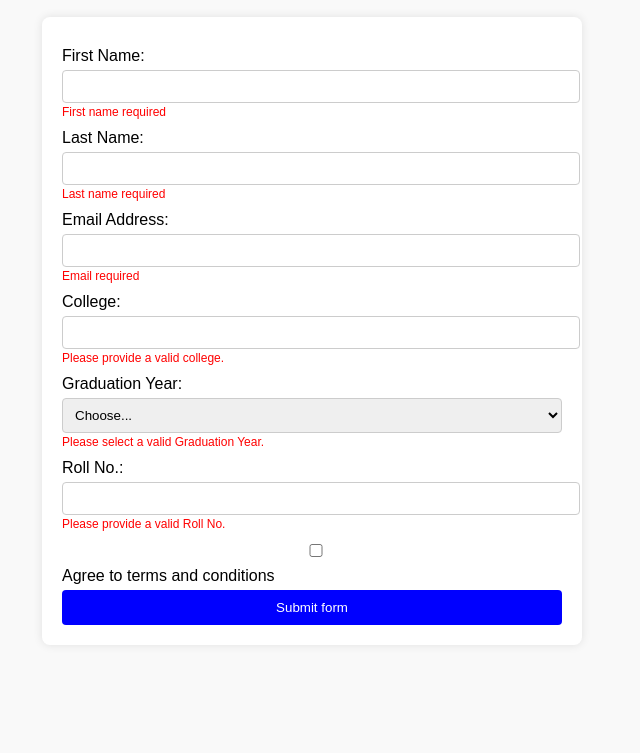
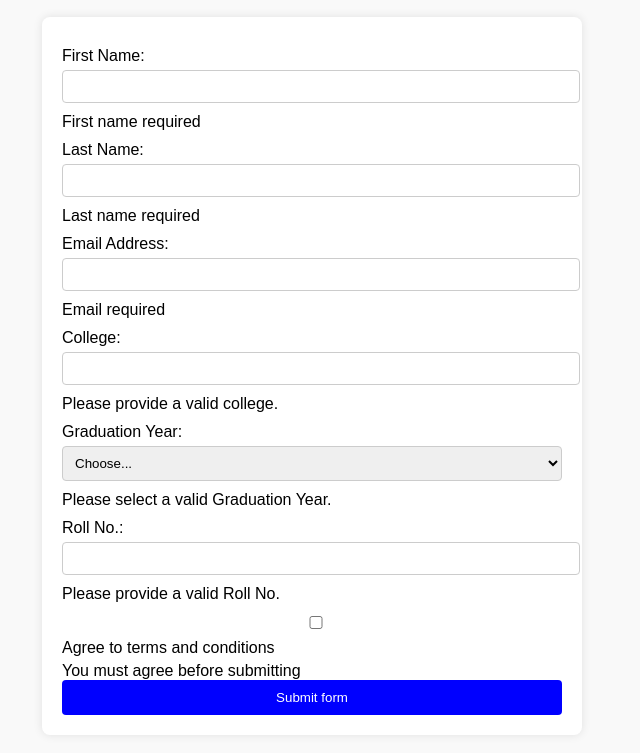
Before and after one commit to acciojob/bootstrap-form-easy-Kanchan101112, a website: page main.html in a window 1280 px wide. Shown: the part 111-864 px from the top of the page, without its empty margins (328-968 px from the left). Before the commit the page ends 816 px from the top, so only its background shows below. Drawn offline with Linux system fonts and the light colour scheme.

Commit message:
created a submission

```diff
--- a/main.html
+++ b/main.html
@@ -12,7 +12,7 @@
             padding: 20px;
             background-color: #f9f9f9;
 		}
-		h2 {
+		h2{
     text-align: center;
 }
 		form {
@@ -68,40 +68,40 @@ select:invalid + .error-message {
   <h2>Internship Form</h2>
 
     <form id="internship-form">
-        <label for="first-name-input">First Name:</label>
+        <label for="first-name-input" class="form-control">First Name:</label>
         <input type="text" id="first-name-input" required>
-        <span class="error-message">First name required</span>
+        <span class="invalid-feedback">First name required</span>
 
         <label for="last-name-input">Last Name:</label>
         <input type="text" id="last-name-input" required>
-        <span class="error-message">Last name required</span>
+        <span class="invalid-feedback">Last name required</span>
 
         <label for="email-input">Email Address:</label>
         <input type="email" id="email-input" required>
-        <span class="error-message">Email required</span>
+        <span class="invalid-feedback">Email required</span>
 
         <label for="college-input">College:</label>
         <input type="text" id="college-input" required>
-        <span class="error-message">Please provide a valid college.</span>
+        <span class="invalid-feedback">Please provide a valid college.</span>
 
-        <label for="graduation-year">Graduation Year:</label>
-        <select id="graduation-year" required>
+        <label for="for=grad-year-select">Graduation Year:</label>
+        <select id="for=grad-year-select" required>
             <option value="">Choose...</option>
             <option value="2020">2020</option>
             <option value="2021">2021</option>
             <option value="2022">2022</option>
             <option value="2023">2023</option>
         </select>
-        <span class="error-message">Please select a valid Graduation Year.</span>
+        <span class="invalid-feedback">Please select a valid Graduation Year.</span>
 
         <label for="roll-no-input">Roll No.:</label>
         <input type="text" id="roll-no-input" required>
-        <span class="error-message">Please provide a valid Roll No.</span>
+        <span class="invalid-feedback">Please provide a valid Roll No.</span>
 
-        <label>
+        <label  class="form-label">
             <input type="checkbox" id="conditions-checkbox" required> Agree to terms and conditions
         </label>
-        <span class="error-message">You must agree before submitting</span>
+        <span class="invalid-feedback">You must agree before submitting</span>
 
         <button type="submit">Submit form</button></form>
     <script type="text/javascript" src="./script.js">
```
